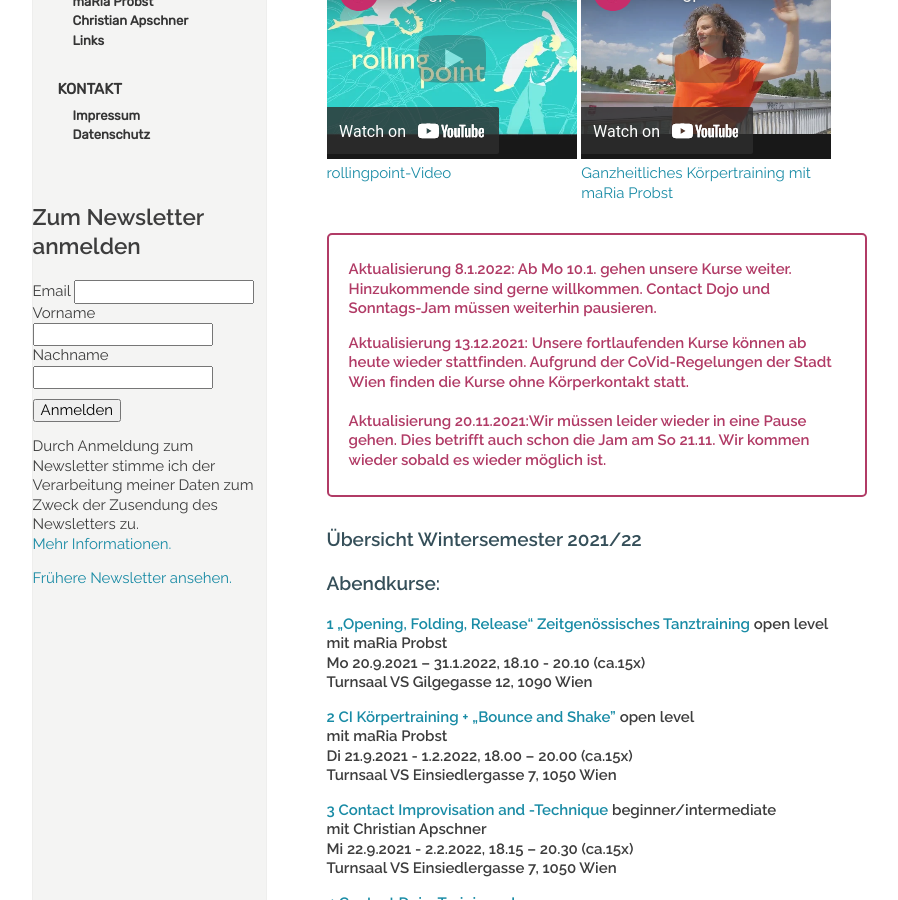
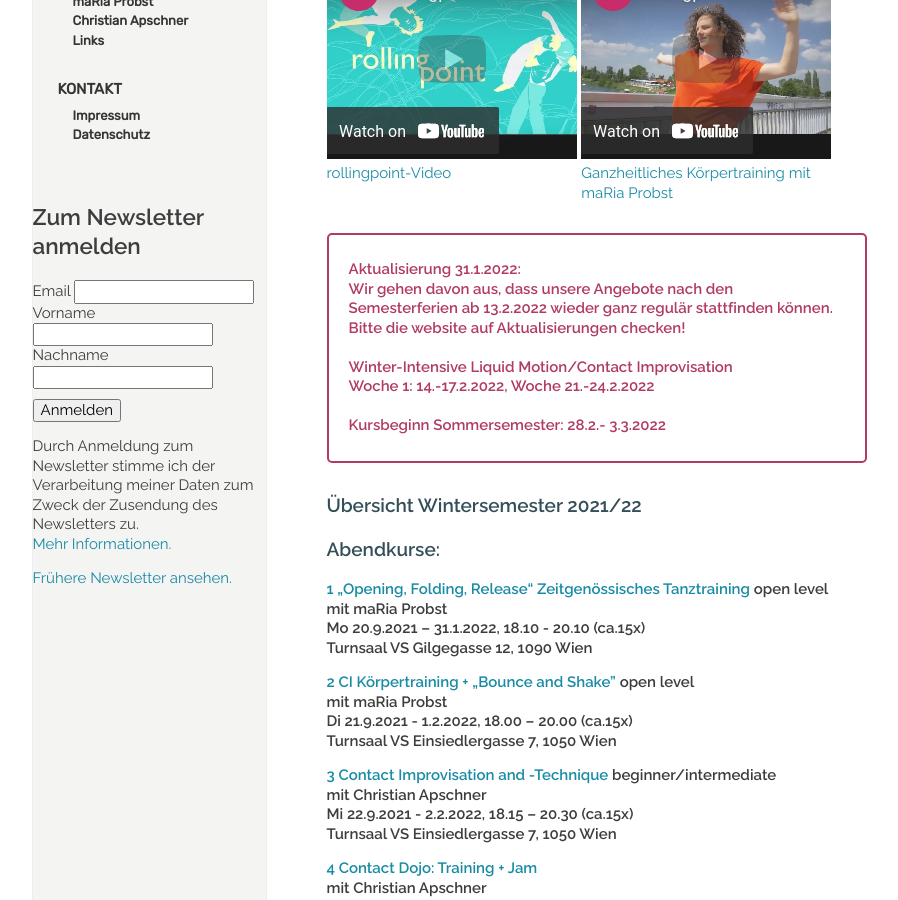
Before and after one commit to manulari/rollingpointat, a Jekyll site: the page built from _pages_de/index.md, in a window 1280 px wide and 900 px high, scrolled down 718 px. Shown: the whole window, without its empty margins (152-1050 px from the left). Built offline with Jekyll 4.4.1, drawn with Linux system fonts in a browser that asks for light colours; comment, search, counter and statistics services are not loaded.

Commit message:
Update page (de) “index”

```diff
--- a/_pages_de/index.md
+++ b/_pages_de/index.md
@@ -15,11 +15,13 @@ Fotocredit: Johannes Stolba
 
 <div class="imglink"><a target="_blank" href="https://www.youtube.com/embed/6A5otnVZAg4"><img src="/assets/uploads/video_vorschau_maria.png" alt="" /><div>Ganzheitliches Körpertraining mit maRia Probst</div></a></div>
 
-> **Aktualisierung 8.1.2022: Ab Mo 10.1. gehen unsere Kurse weiter. Hinzukommende sind gerne willkommen. Contact Dojo und Sonntags-Jam müssen weiterhin pausieren.**
->
-> **Aktualisierung 13.12.2021: Unsere fortlaufenden Kurse können ab heute wieder stattfinden. Aufgrund der CoVid-Regelungen der Stadt Wien finden die Kurse ohne Körperkontakt statt.**\
+> **Aktualisierung 31.1.2022:**\
+> **Wir gehen davon aus, dass unsere Angebote nach den Semesterferien ab 13.2.2022 wieder ganz regulär stattfinden können. Bitte die website auf Aktualisierungen checken!**\
 > \
-> **Aktualisierung 20.11.2021:Wir müssen leider wieder in eine Pause gehen. Dies betrifft auch schon die Jam am So 21.11. Wir kommen wieder sobald es wieder möglich ist.**
+> **Winter-Intensive Liquid Motion/Contact Improvisation**\
+> **Woche 1: 14.-17.2.2022, Woche 21.-24.2.2022**\
+> \
+> **Kursbeginn Sommersemester: 28.2.- 3.3.2022**
 
 
 
```
